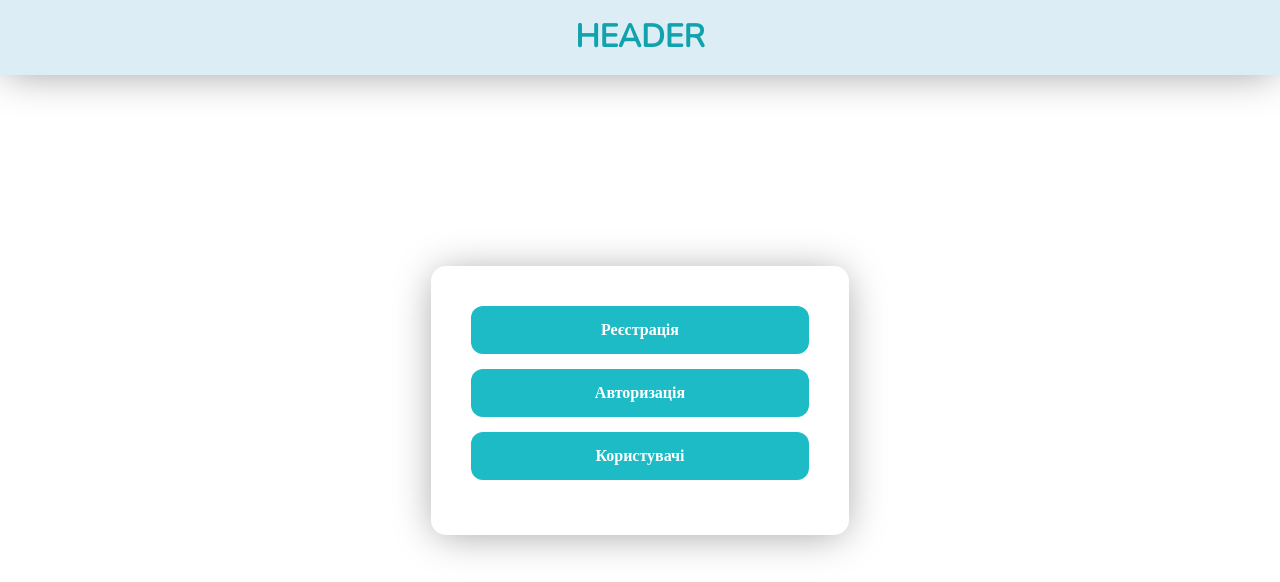
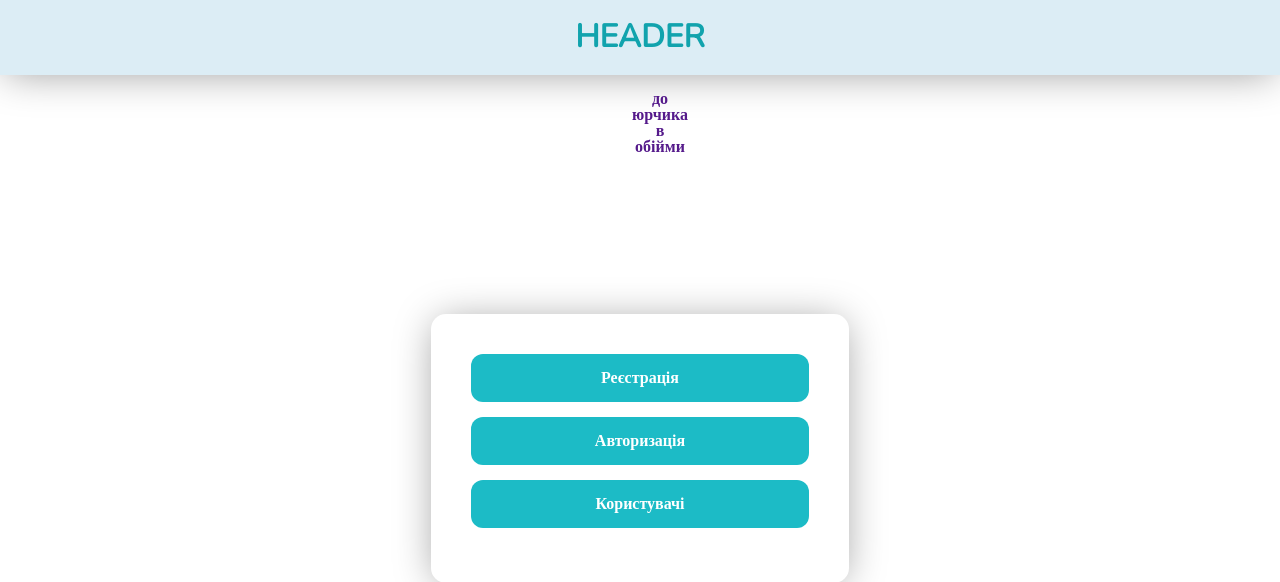
Before and after one commit to Morykvas/git, a PHP site: page /project-shop/index.php in a window 1280 px wide. Shown: the top 582 px of the page. Run offline with PHP 8.4, Linux system fonts and the light colour scheme; some libraries are stand-ins or nearby versions.

Commit message:
перші зміни

```diff
--- a/header.php
+++ b/header.php
@@ -19,5 +19,11 @@
         <div class="wrapper-header">
             <h1>HEADER</h1>
         </div>
+        <ul class="navigation-menu">
+            <li><a href="">до</a></li>
+            <li><a href="">юрчика</a></li>
+            <li><a href="">в</a></li>
+            <li><a href="">обійми</a></li>
+        </ul>
 </header>
 <main class="main">
--- a/pages/all-products-page.php
+++ b/pages/all-products-page.php
@@ -15,7 +15,7 @@
                 <a href="../customer/index.php">повернутись</a>
                 <a href="basket-page.php">кошик</a>
         </div>
-        <h1 class="all-prod-tittle">Сторінка продуктів</h1>
+        <h1 class="all-prod-tittle">Сторінка продуктів та срапонів</h1>
         <div class="wrapper-all-products">
             <?php
                 $sql = "SELECT * FROM products WHERE is_order = 1 ORDER BY product_id DESC";
```
